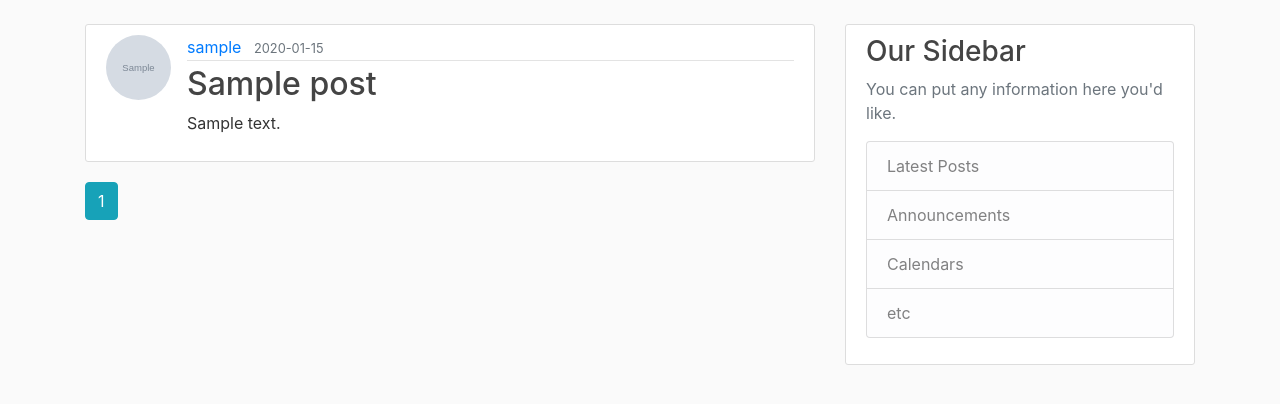
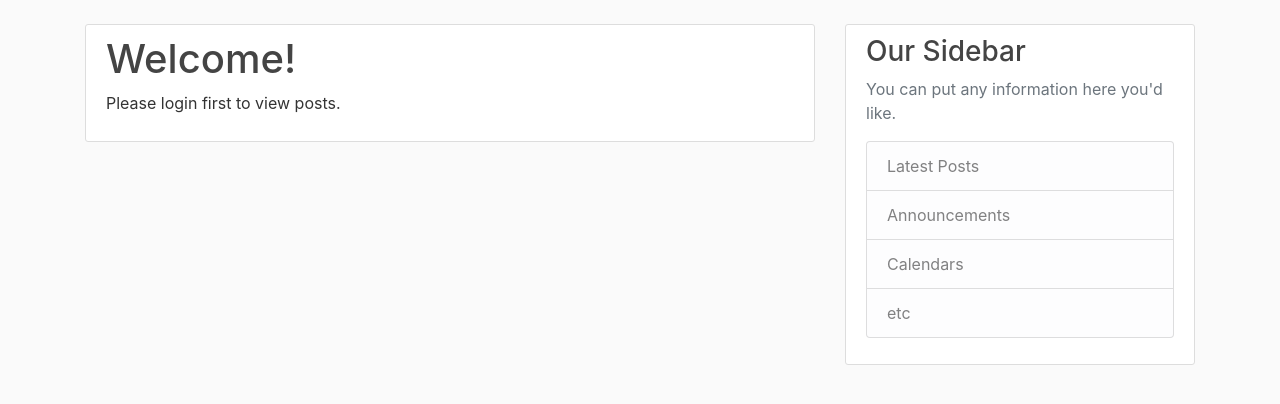
Before and after one commit to harshit-saraswat/Simple-Blog-w-Flask, a Flask app: page / in a window 1280 px wide. Shown: the part 56-460 px from the top of the page. Run offline with Flask 2, Linux system fonts and the light colour scheme; tables that the repository leaves empty hold one stand-in row (values such as "Sample post"); grey boxes marked "Sample" are stand-in pictures; some libraries are stand-ins or nearby versions.

Commit message:
Added Login Required Conditions for various pages

```diff
--- a/flaskblog/main/routes.py
+++ b/flaskblog/main/routes.py
@@ -1,5 +1,6 @@
 from flask import render_template, request, Blueprint
 from flaskblog.models import Post
+from flask_login import current_user
 
 main = Blueprint('main',__name__)
 
@@ -8,7 +9,7 @@ main = Blueprint('main',__name__)
 def home():
     page=request.args.get('page',1,type=int)
     posts=Post.query.order_by(Post.date_posted.desc()).paginate(page=page, per_page=5)
-    return render_template("home.html",posts=posts)
+    return render_template("home.html",posts=posts, current_user=current_user)
 
 @main.route("/about")
 def about():
--- a/flaskblog/templates/about.html
+++ b/flaskblog/templates/about.html
@@ -2,4 +2,7 @@
 
 {% block content %}
     <h1>About Page</h1>
+    <div class="content-section">
+    	<p>This is a simple Web app made by <a href="https://github.com/harshit-saraswat">Harshit Saraswat</a> for practicing Web Development using Flask and Python as Backend.</p>
+    </div>
 {% endblock content %}
--- a/flaskblog/templates/home.html
+++ b/flaskblog/templates/home.html
@@ -1,6 +1,7 @@
 {% extends "layout.html" %}
 
 {% block content %}
+    {% if current_user.is_authenticated %}
       {% for post in posts.items %}
         <article class="media content-section">
           <img class="rounded-circle article-img" src="{{ url_for('static', filename='profile_pics/'+post.author.image_file) }}">
@@ -26,4 +27,12 @@
           ...
         {% endif %}
       {% endfor %}
+    {% else %}
+      <div class="content-section">
+        <h1>Welcome!</h1>
+        <p>Please login first to view posts.</p>
+      </div>
+    {% endif %}
+
+
 {% endblock content %}
```
Lines whose indentation alone changed are shown as unchanged.
